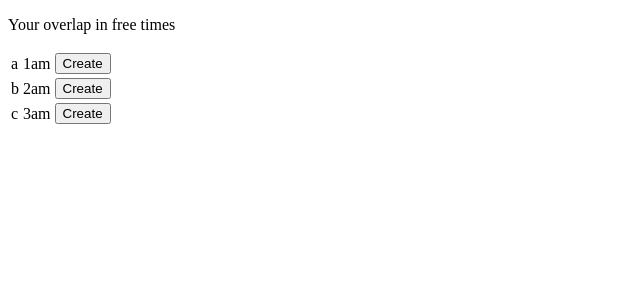
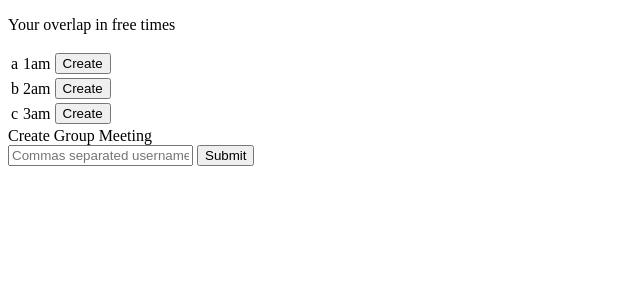
Before and after one commit to ngmhprogramming/covegg, a Flask app: page /create_meeting in a window 1280 px wide. Shown: the top 300 px of the page, without its empty margins (0-640 px from the left). Run offline with Flask 2, Linux system fonts and the light colour scheme; a user stored in the database is signed in; parts of the project's set-up code (start-up, migrations or seed data) failed here and were passed over.

Commit message:
create group meeting form

```diff
--- a/templates/create_meeting.html
+++ b/templates/create_meeting.html
@@ -12,12 +12,17 @@
                     <form action="/create_meeting" method="POST">
                       <input type="text" name="user" value="{{ overlap[0] }}" hidden>
                       <input type="text" name="time" value="{{ overlap[1] }}" hidden>
-                        <input type=submit value="Create">
+                      <input type=submit value="Create">
                     </form>
                 </td>
             </tr>
             {% endfor %}
         </table>
+        Create Group Meeting
+        <form action="/create_meeting" method="POST">
+          <input type="text" name="usernames" placeholder="Commas separated usernames">
+          <input type=submit>
+        </form>
 	</div>
   </body>
 </html>
```
Also changed, not shown: mydatabase.db.
